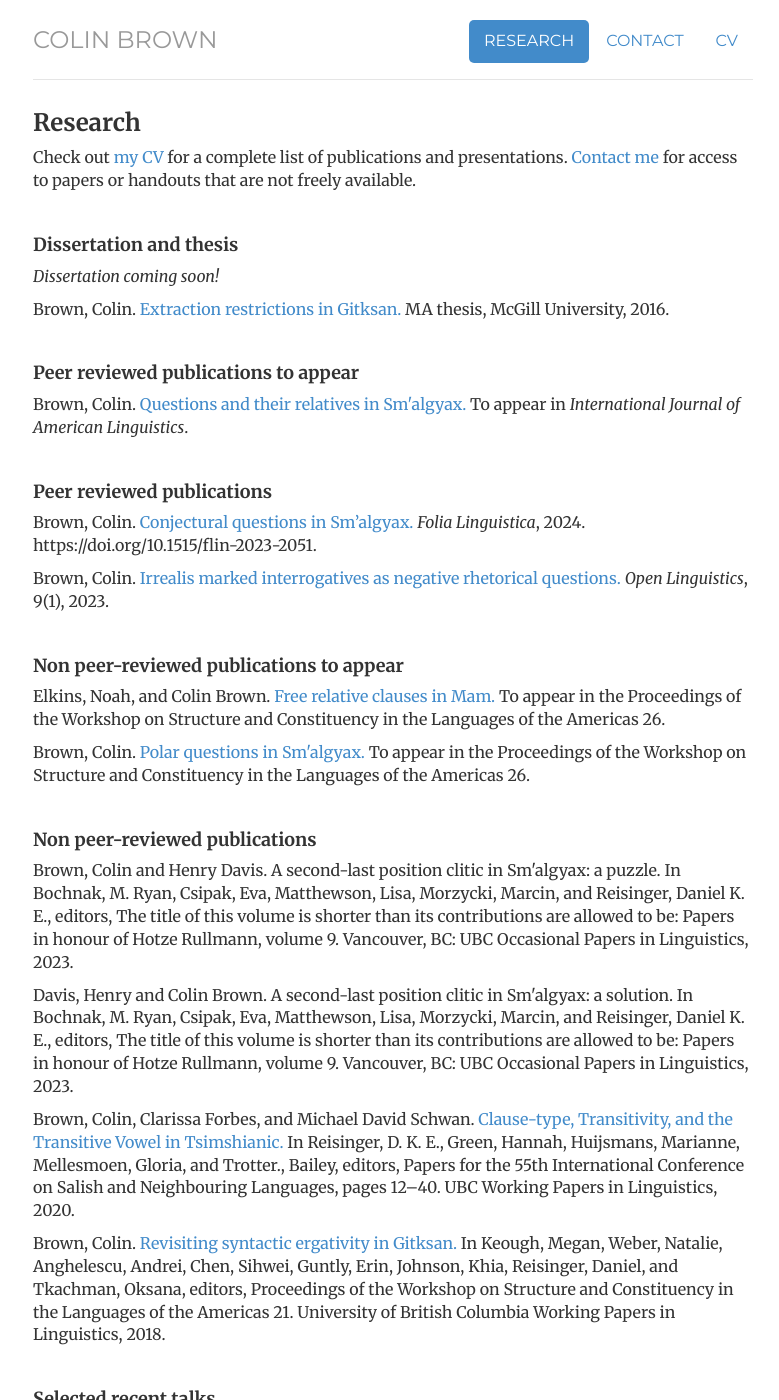
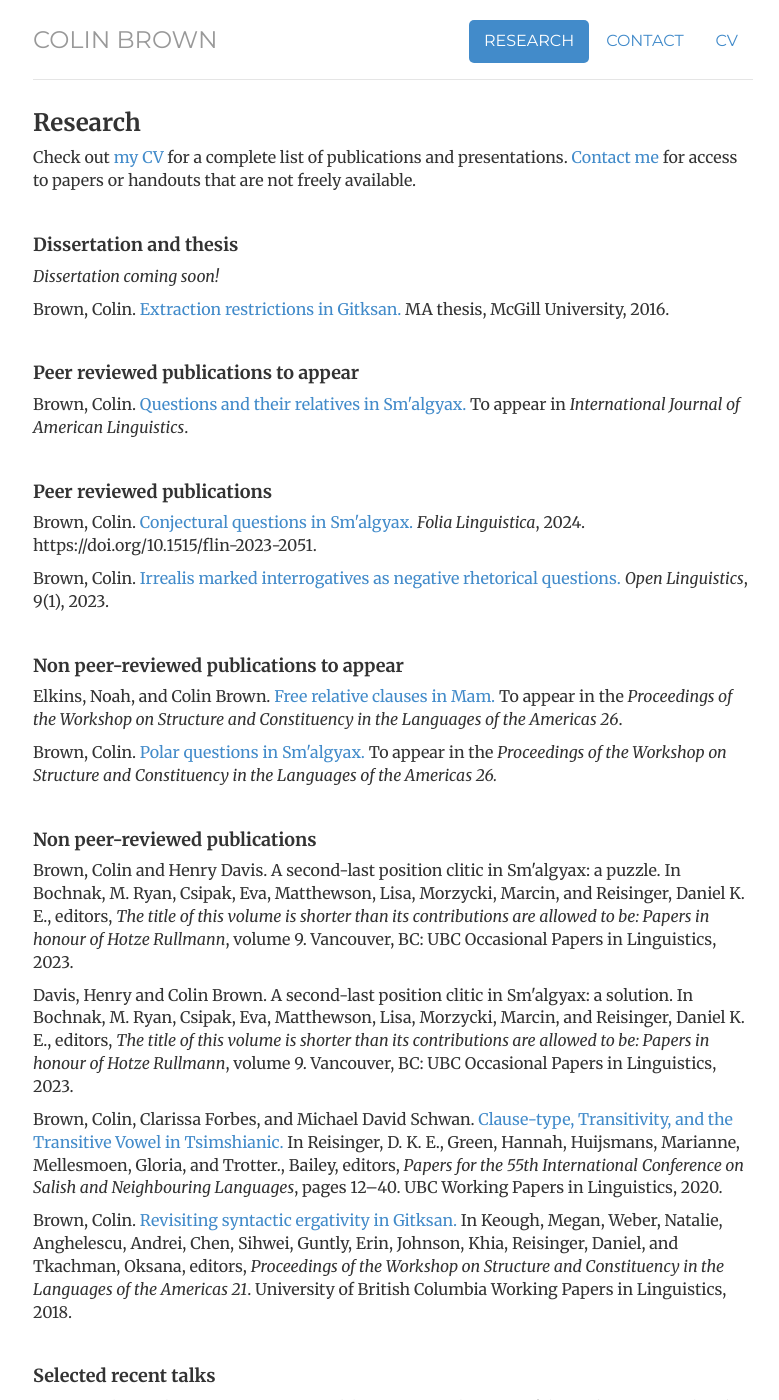
Before and after one commit to colinbr/colinbr.github.io, a Jekyll site: the page built from research/index.html, in a window 1280 px wide and 1400 px high. Shown: the whole window, without its empty margins (247-1026 px from the left). Built offline with Jekyll 4.4.1, drawn with Linux system fonts in a browser that asks for light colours.

Commit message:
update formatting

```diff
--- a/contact/index.html
+++ b/contact/index.html
@@ -9,7 +9,7 @@ description: Colin Brown is a doctoral candidate in linguistics at UCLA.
 ---
 <div class="contact">
 
-	<p>You can get in touch with or find me at: <a href="mailto: colinjbrown@ucla.edu">colinjbrown@ucla.edu</a>.</p>
+	<p>You can get in touch with me at: <a href="mailto: colinjbrown@ucla.edu">colinjbrown@ucla.edu</a>.</p>
 
 	<!-- <ul class="list-unstyled">
 	<li><a href="https://linguistics.ucla.edu/person/colin-brown/">@UCLA</a></li>
--- a/index.html
+++ b/index.html
@@ -17,7 +17,7 @@ description: Colin Brown is a doctoral candidate in linguistics at UCLA.
 
 	<p>I am interested in the interaction between syntax, semantics, and morphology. The empirical basis of my research comes from novel fieldwork on understudied languages, primarily <a href="https://www.firstvoices.com/smalgyax">Sm'algyax</a> and <a href="https://www.firstvoices.com/gitsenimx">Gitksan</a> (Tsimshianic, Canada/USA) and more recently, <a href="https://aprende.guatemala.com/cultura-guatemalteca/etnias/palabras-idioma-mam-guatemala/">Mam</a> (Mayan, Guatemala/Mexico).</p>
 
-	<p>Topics I work on include long-distance A-bar dependencies, the morphosyntax and semantics of non-canonical questions, and the linearization of sentential clitics.</p>
+	<p>Topics I work on include (long-distance) A'-dependencies, the morphosyntax and semantics of non-canonical questions, and the linearization of sentential clitics.</p>
 	</div>
 </div>
 <!-- </div> -->
--- a/research/index.html
+++ b/research/index.html
@@ -30,29 +30,29 @@ description: Colin Brown is a doctoral candidate in linguistics at UCLA.
 
 	<h4>Peer reviewed publications</h4>
 
-		<p>Brown, Colin. <a href="https://www.degruyter.com/document/doi/10.1515/flin-2023-2051/html">Conjectural questions in Sm’algyax.</a> <em>Folia Linguistica</em>, 2024. https://doi.org/10.1515/flin-2023-2051.</p>
+		<p>Brown, Colin. <a href="https://www.degruyter.com/document/doi/10.1515/flin-2023-2051/html">Conjectural questions in Sm'algyax.</a> <em>Folia Linguistica</em>, 2024. https://doi.org/10.1515/flin-2023-2051.</p>
 		<p>Brown, Colin. <a href="https://www.degruyter.com/document/doi/10.1515/opli-2022-0239/html">Irrealis marked interrogatives as negative rhetorical questions.</a> <em>Open Linguistics</em>, 9(1), 2023.</p>
 
 		<br>
 
 	<h4>Non peer-reviewed publications to appear</h4>
 
-		<p>Elkins, Noah, and Colin Brown. <a href="https://drive.google.com/file/d/1Vw8OztoNKWO-RVsXCaF4yKTDTrcDSIsg/view?usp=sharing">Free relative clauses in Mam.</a> To appear in the Proceedings of the Workshop on
-		Structure and Constituency in the Languages of the Americas 26.</p>
-		<p>Brown, Colin. <a href="https://drive.google.com/file/d/1m7cMMRa2Y3h8CQolgU2tTGGQZVvLSN_6/view?usp=sharing">Polar questions in Sm'algyax.</a> To appear in the Proceedings of the Workshop on
-		Structure and Constituency in the Languages of the Americas 26.</p>
+		<p>Elkins, Noah, and Colin Brown. <a href="https://drive.google.com/file/d/1Vw8OztoNKWO-RVsXCaF4yKTDTrcDSIsg/view?usp=sharing">Free relative clauses in Mam.</a> To appear in the <em>Proceedings of the Workshop on
+		Structure and Constituency in the Languages of the Americas 26</em>.</p>
+		<p>Brown, Colin. <a href="https://drive.google.com/file/d/1m7cMMRa2Y3h8CQolgU2tTGGQZVvLSN_6/view?usp=sharing">Polar questions in Sm'algyax.</a> To appear in the <em>Proceedings of the Workshop on
+		Structure and Constituency in the Languages of the Americas 26.</em></p>
 
 		<br>
 
 	<h4>Non peer-reviewed publications</h4>
 
-		<p>Brown, Colin and Henry Davis. A second-last position clitic in Sm'algyax: a puzzle. In Bochnak, M. Ryan, Csipak, Eva, Matthewson, Lisa, Morzycki, Marcin, and Reisinger, Daniel K. E., editors, The title of this volume is shorter than its contributions are allowed to be: Papers in honour of Hotze Rullmann, volume 9. Vancouver, BC: UBC Occasional Papers in Linguistics, 2023.</p>
-		<p>Davis, Henry and Colin Brown. A second-last position clitic in Sm'algyax: a solution. In Bochnak, M. Ryan, Csipak, Eva, Matthewson, Lisa, Morzycki, Marcin, and Reisinger, Daniel K. E., editors, The title of this volume is shorter than its contributions are allowed to be: Papers in honour of Hotze Rullmann, volume 9. Vancouver, BC: UBC Occasional Papers in Linguistics, 2023.</p>
-		<p>Brown, Colin, Clarissa Forbes, and Michael David Schwan. <a href="http://lingpapers.sites.olt.ubc.ca/files/2020/07/02_ICSNL55_Brown_Forbes_Schwan_final.pdf">Clause-type, Transitivity, and the Transitive Vowel in Tsimshianic.</a> In Reisinger, D. K. E., Green, Hannah, Huijsmans, Marianne, Mellesmoen, Gloria, and Trotter., Bailey, editors, Papers for the 55th International Conference on Salish and Neighbouring Languages, pages 12–40. UBC Working Papers in Linguistics, 2020.</p>
+		<p>Brown, Colin and Henry Davis. A second-last position clitic in Sm'algyax: a puzzle. In Bochnak, M. Ryan, Csipak, Eva, Matthewson, Lisa, Morzycki, Marcin, and Reisinger, Daniel K. E., editors, <em>The title of this volume is shorter than its contributions are allowed to be: Papers in honour of Hotze Rullmann</em>, volume 9. Vancouver, BC: UBC Occasional Papers in Linguistics, 2023.</p>
+		<p>Davis, Henry and Colin Brown. A second-last position clitic in Sm'algyax: a solution. In Bochnak, M. Ryan, Csipak, Eva, Matthewson, Lisa, Morzycki, Marcin, and Reisinger, Daniel K. E., editors, <em>The title of this volume is shorter than its contributions are allowed to be: Papers in honour of Hotze Rullmann</em>, volume 9. Vancouver, BC: UBC Occasional Papers in Linguistics, 2023.</p>
+		<p>Brown, Colin, Clarissa Forbes, and Michael David Schwan. <a href="http://lingpapers.sites.olt.ubc.ca/files/2020/07/02_ICSNL55_Brown_Forbes_Schwan_final.pdf">Clause-type, Transitivity, and the Transitive Vowel in Tsimshianic.</a> In Reisinger, D. K. E., Green, Hannah, Huijsmans, Marianne, Mellesmoen, Gloria, and Trotter., Bailey, editors, <em>Papers for the 55th International Conference on Salish and Neighbouring Languages</em>, pages 12–40. UBC Working Papers in Linguistics, 2020.</p>
 		<p>Brown, Colin. <a href="https://lingpapers.sites.olt.ubc.ca/files/2018/01/WSCLA21-06-Brown.pdf">Revisiting syntactic ergativity in Gitksan.</a> In Keough, Megan, Weber, Natalie,
 		Anghelescu, Andrei, Chen, Sihwei, Guntly, Erin, Johnson, Khia, Reisinger, Daniel, and Tkachman,
-		Oksana, editors, Proceedings of the Workshop on Structure and Constituency in the Languages of
-		the Americas 21. University of British Columbia Working Papers in Linguistics, 2018. </p>
+		Oksana, editors, <em>Proceedings of the Workshop on Structure and Constituency in the Languages of
+		the Americas 21</em>. University of British Columbia Working Papers in Linguistics, 2018. </p>
 
 
 
```
